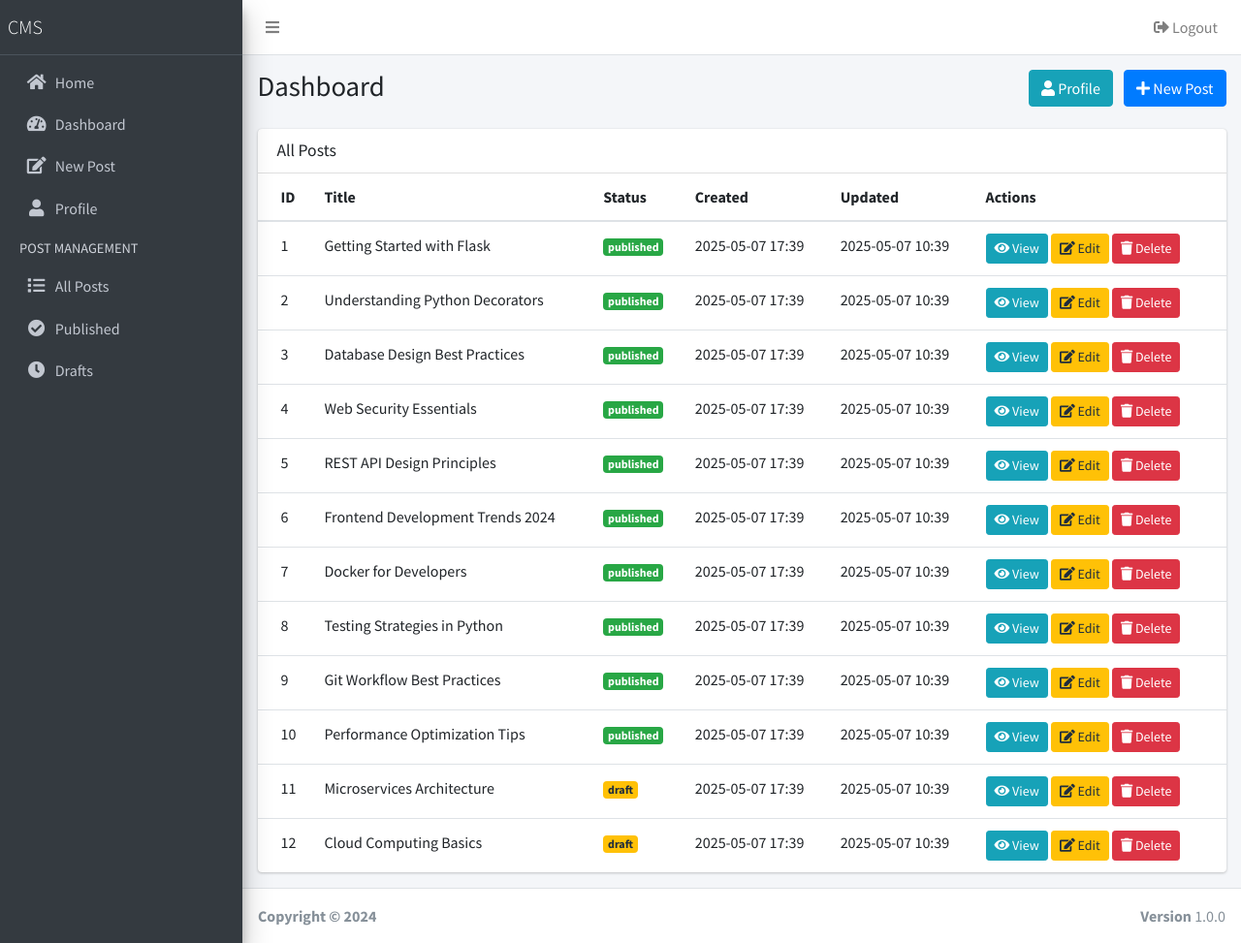
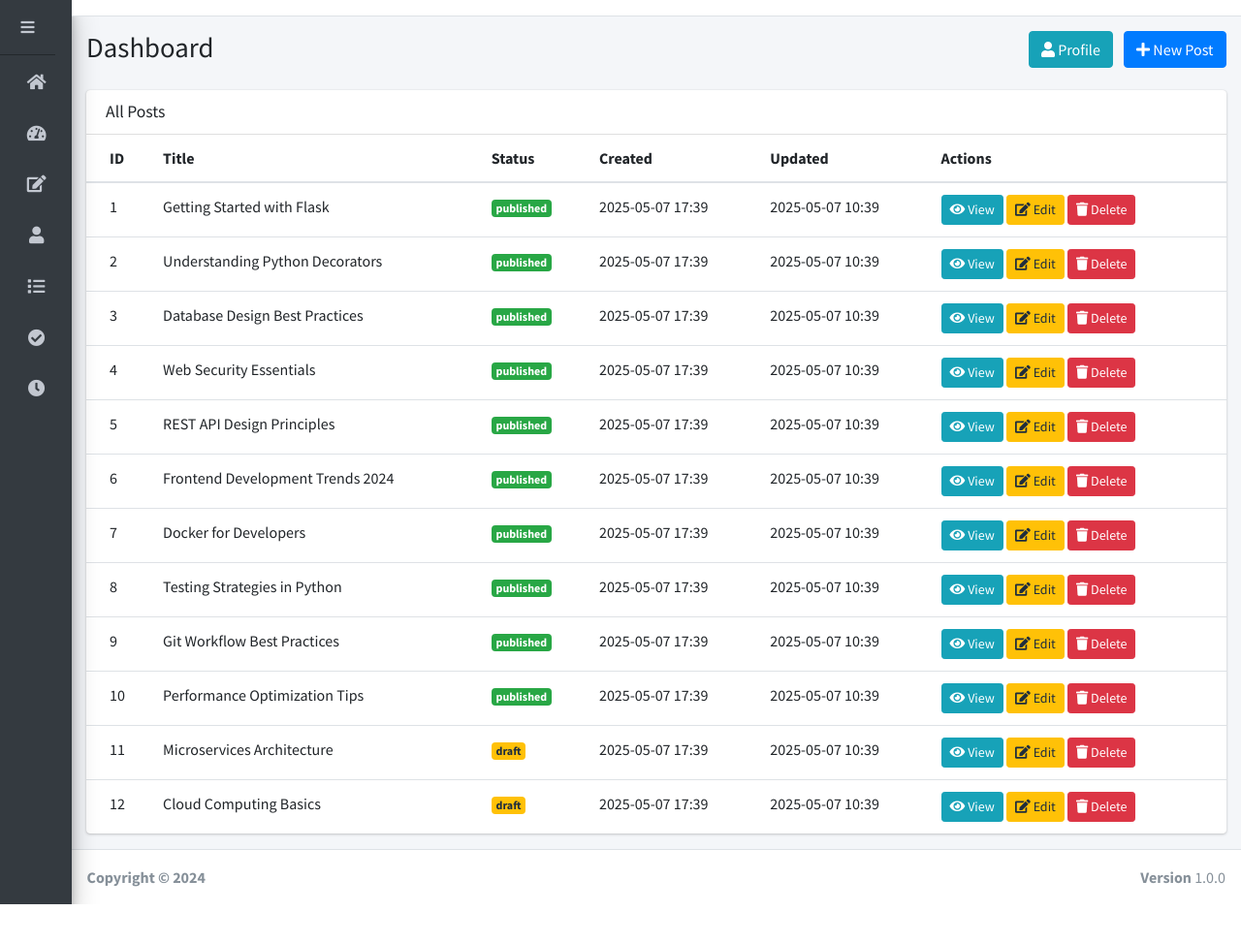
Before and after one commit to Delviahiva06/Content-Management-Sederhana, a Flask app: page /admin in a window 1280 px wide. Shown: the whole page at 97% size. After the commit the page ends 933 px from the top, so only its background shows below. Run offline with Flask 3, Linux system fonts and the light colour scheme; a user stored in the database is signed in; data comes from the database, SQL or seed files in the repository; some libraries are stand-ins or nearby versions.

Commit message:
Finishing base.html
menambahkan behavior, posisi sidebar dll

```diff
--- a/templates/base.html
+++ b/templates/base.html
@@ -11,38 +11,141 @@
     <link rel="stylesheet" href="https://cdnjs.cloudflare.com/ajax/libs/font-awesome/5.15.4/css/all.min.css">
     <!-- Theme style -->
     <link rel="stylesheet" href="https://cdn.jsdelivr.net/npm/admin-lte@3.2.0/dist/css/adminlte.min.css">
+    <style>
+        /* Custom styles for fixed sidebar */
+        .wrapper {
+            position: relative;
+            overflow-x: hidden;
+            min-height: 100vh;
+        }
+
+        .main-sidebar {
+            position: fixed;
+            top: 57px; /* Start after navbar */
+            left: 0;
+            width: 250px;
+            height: calc(100vh - 57px);
+            z-index: 1000;
+            transition: margin-left .3s ease-in-out;
+            background-color: #343a40;
+        }
+
+        .sidebar {
+            height: 100%;
+            overflow-y: auto;
+            overflow-x: hidden;
+            padding-bottom: 20px;
+        }
+
+        /* Restore padding/margin for menu */
+        .nav-sidebar {
+            padding-top: 40px;
+            margin-top: 20px;
+        }
+
+        .content-wrapper {
+            margin-left: 250px;
+            transition: margin-left .3s ease-in-out;
+            min-height: 100vh;
+            position: relative;
+            background-color: #f4f6f9;
+        }
+
+        .main-header {
+            transition: margin-left .3s ease-in-out;
+        }
+
+        /* Sidebar hover effect */
+        .wrapper.sidebar-hovered .main-header,
+        .wrapper.sidebar-hovered .content-wrapper {
+            margin-left: 250px;
+        }
+        .wrapper:not(.sidebar-hovered) .main-header,
+        .wrapper:not(.sidebar-hovered) .content-wrapper {
+            margin-left: 0;
+        }
+        .sidebar-collapse .content-wrapper {
+            margin-left: 0;
+        }
+        .sidebar-collapse .main-sidebar {
+            margin-left: -250px;
+        }
+        .sidebar-collapse .main-header {
+            margin-left: 0;
+        }
+        .sidebar-collapse .content-wrapper {
+            margin-left: 0;
+        }
+        .content {
+            padding-top: 57px;
+        }
+        .nav-sidebar .nav-item {
+            width: 100%;
+        }
+        .nav-sidebar .nav-link {
+            padding: 0.8rem 1rem;
+            color: #c2c7d0;
+            white-space: nowrap;
+        }
+        .nav-sidebar .nav-link:hover {
+            color: #fff;
+            background-color: rgba(255, 255, 255, 0.1);
+        }
+        .nav-sidebar .nav-link.active {
+            color: #fff;
+            background-color: #007bff;
+        }
+        .brand-link {
+            position: fixed;
+            top: 0;
+            left: 0;
+            width: 250px;
+            z-index: 1001;
+            background-color: #fff;
+            color: #343a40;
+            border-bottom: 1px solid #e0e0e0;
+            box-shadow: none;
+        }
+        @media (max-width: 767.98px) {
+            .content-wrapper {
+                margin-left: 0;
+            }
+            .main-sidebar {
+                margin-left: -250px;
+            }
+            .brand-link {
+                margin-left: -250px;
+            }
+            .sidebar-open .main-sidebar,
+            .sidebar-open .brand-link {
+                margin-left: 0;
+            }
+            .sidebar-open .content-wrapper {
+                margin-left: 250px;
+            }
+            .main-header {
+                margin-left: 0;
+            }
+        }
+    </style>
     {% block extra_css %}{% endblock %}
 </head>
-<body class="hold-transition sidebar-mini">
+<body class="hold-transition sidebar-collapse sidebar-mini">
 <div class="wrapper">
     <!-- Navbar -->
     <nav class="main-header navbar navbar-expand navbar-white navbar-light">
         <!-- Left navbar links -->
         <ul class="navbar-nav">
-            <li class="nav-item">
-                <a class="nav-link" data-widget="pushmenu" href="#" role="button"><i class="fas fa-bars"></i></a>
-            </li>
-        </ul>
-
-        <!-- Right navbar links -->
-        <ul class="navbar-nav ml-auto">
-            {% if current_user.is_authenticated %}
-            <li class="nav-item">
-                <a class="nav-link" href="{{ url_for('logout') }}">
-                    <i class="fas fa-sign-out-alt"></i> Logout
-                </a>
-            </li>
-            {% endif %}
         </ul>
     </nav>
 
+    <!-- Hamburger button fixed at top left -->
+    <a class="nav-link" data-widget="pushmenu" href="#" role="button" style="position:fixed;top:0;left:0;width:57px;height:57px;z-index:1100;display:flex;align-items:center;justify-content:center;background:#343a40;border-bottom:1px solid #23272b;box-shadow:none;">
+        <i class="fas fa-bars" style="color:#c2c7d0;"></i>
+    </a>
+
     <!-- Main Sidebar Container -->
     <aside class="main-sidebar sidebar-dark-primary elevation-4">
-        <!-- Brand Logo -->
-        <a href="{{ url_for('index') }}" class="brand-link">
-            <span class="brand-text font-weight-light">CMS</span>
-        </a>
-
         <!-- Sidebar -->
         <div class="sidebar">
             <!-- Sidebar Menu -->
@@ -141,6 +244,30 @@
 <script src="https://cdn.jsdelivr.net/npm/bootstrap@4.6.0/dist/js/bootstrap.bundle.min.js"></script>
 <!-- AdminLTE App -->
 <script src="https://cdn.jsdelivr.net/npm/admin-lte@3.2.0/dist/js/adminlte.min.js"></script>
+<script>
+    // Sidebar hover effect
+    document.addEventListener('DOMContentLoaded', function() {
+        var sidebar = document.querySelector('.main-sidebar');
+        var wrapper = document.querySelector('.wrapper');
+        var barsBtn = document.querySelector('.main-header .fa-bars').closest('a');
+        if (sidebar && wrapper) {
+            sidebar.addEventListener('mouseenter', function() {
+                wrapper.classList.add('sidebar-hovered');
+            });
+            sidebar.addEventListener('mouseleave', function() {
+                wrapper.classList.remove('sidebar-hovered');
+            });
+        }
+        if (barsBtn && wrapper) {
+            barsBtn.addEventListener('mouseenter', function() {
+                wrapper.classList.add('sidebar-hovered');
+            });
+            barsBtn.addEventListener('mouseleave', function() {
+                wrapper.classList.remove('sidebar-hovered');
+            });
+        }
+    });
+</script>
 {% block extra_js %}{% endblock %}
 </body>
 </html>
```
